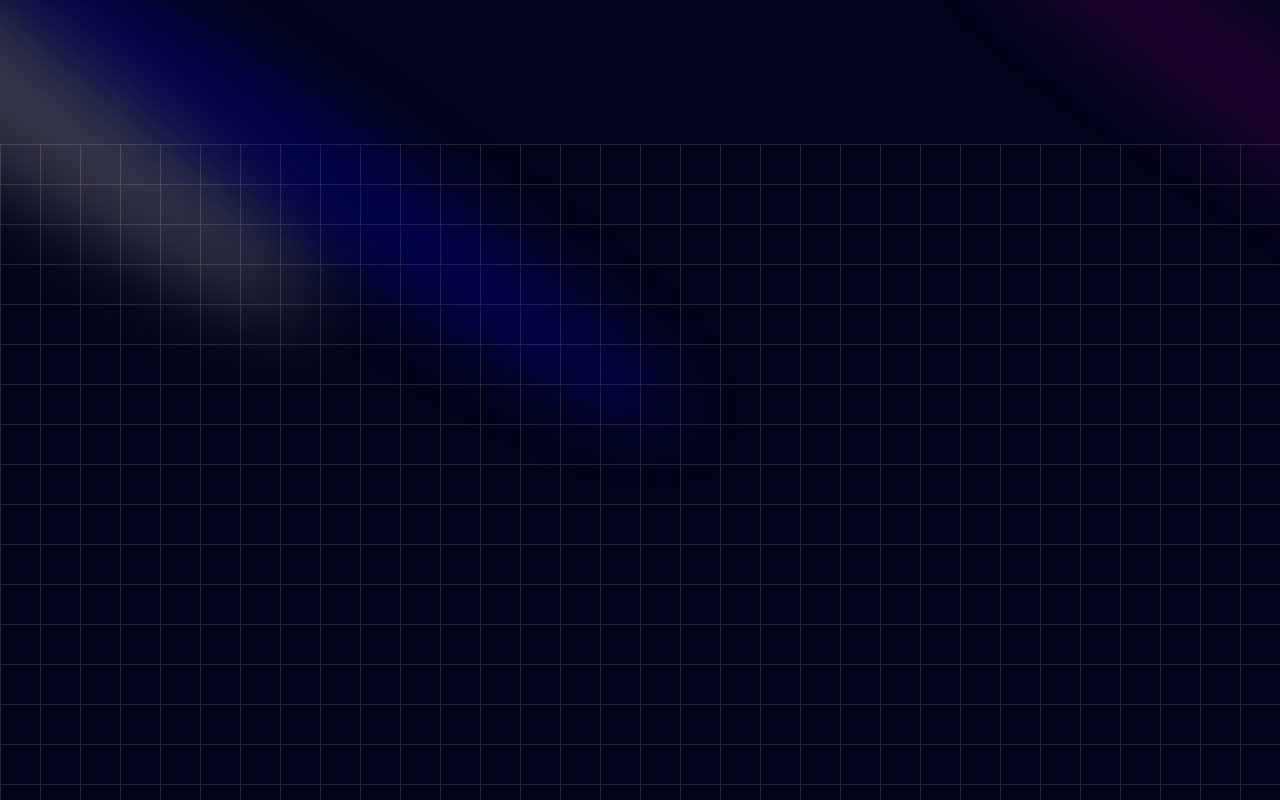
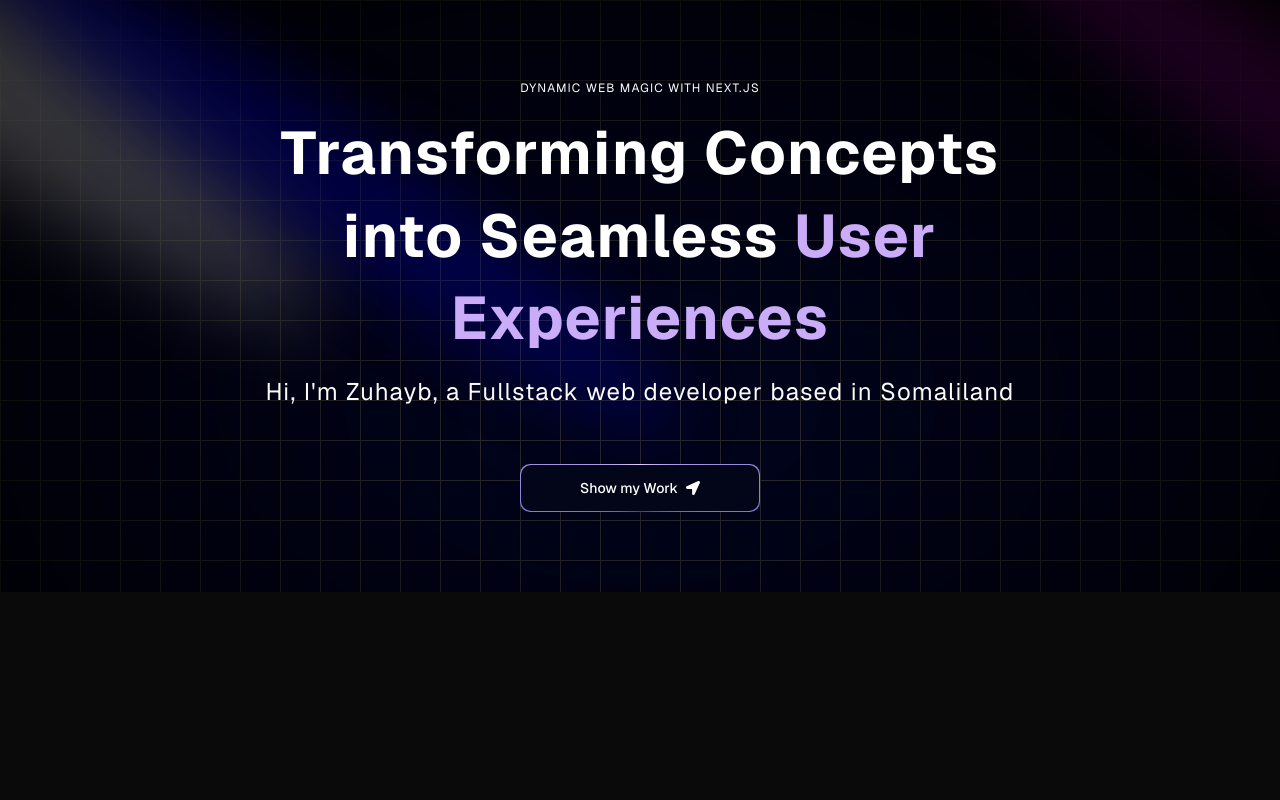
Before and after one commit to DrZiMo/portfolio, a Next.js app: page / in a window 1280 px wide. Shown: the top 800 px of the page. Built offline with nearby package versions, Linux system fonts and the light colour scheme.

Commit message:
add ThemeProvider, MagicButton, and FloatingNav components; enhance Hero section with text effects and update global styles

```diff
--- a/app/globals.css
+++ b/app/globals.css
@@ -275,9 +275,12 @@
   * {
     @apply border-border outline-ring/50;
   }
+
   body {
     @apply bg-background text-foreground;
+    font-family: var(--font-geist-sans), sans-serif;
   }
+
   html {
     @apply font-sans;
   }
--- a/app/layout.tsx
+++ b/app/layout.tsx
@@ -1,6 +1,7 @@
 import type { Metadata } from 'next'
 import { Geist, Geist_Mono } from 'next/font/google'
 import './globals.css'
+import { ThemeProvider } from '@/components/ThemeProvider'
 
 const geistSans = Geist({
   variable: '--font-geist-sans',
@@ -28,7 +29,16 @@ export default function RootLayout({
       lang='en'
       className={`${geistSans.variable} ${geistMono.variable} h-full antialiased`}
     >
-      <body className='min-h-full flex flex-col'>{children}</body>
+      <body className='min-h-full flex flex-col'>
+        <ThemeProvider
+          attribute='class'
+          defaultTheme='dark'
+          enableSystem
+          disableTransitionOnChange
+        >
+          {children}
+        </ThemeProvider>
+      </body>
     </html>
   )
 }
--- a/components/Hero.tsx
+++ b/components/Hero.tsx
@@ -1,10 +1,13 @@
 import { Spotlight } from './ui/spotlight'
 import { cn } from '@/lib/utils'
+import { TextGenerateEffect } from './ui/text-generate-effect'
+import MagicButton from './MagicButton'
+import { FaLocationArrow } from 'react-icons/fa'
 
 const Hero = () => {
   return (
-    <div className='pb-20 pt-36'>
-      <div className='w-full'>
+    <>
+      <div className='w-full text-center'>
         <Spotlight
           className='-top-40 -left-40 md:-left-32 md:-top-20 h-screen'
           fill='white'
@@ -17,25 +20,42 @@ const Hero = () => {
 
         <Spotlight className='top-28 left-80 h-[80vh] w-[50vw]' fill='blue' />
 
-        <div className='relative flex h-screen w-full items-center justify-center bg-black-100'>
+        <div className='absolute top-0 left-0 flex h-screen w-full items-center justify-center bg-white dark:bg-black-100'>
           <div
             className={cn(
               'absolute inset-0',
               'bg-size-[40px_40px]',
-              'linear-gradient(to_bottom,#e4e4e7_1px,transparent_1px)]',
-              'bg-[linear-gradient(to_right,#262626_1px,transparent_1px),linear-gradient(to_bottom,#262626_1px,transparent_1px)]',
+              'bg-[linear-gradient(to_right,#e4e4e7_1px,transparent_1px),linear-gradient(to_bottom,#e4e4e7_1px,transparent_1px)]',
+              'dark:bg-[linear-gradient(to_right,#262626_1px,transparent_1px),linear-gradient(to_bottom,#262626_1px,transparent_1px)]',
             )}
           />
-          <div className='pointer-events-none absolute inset-0 flex items-center justify-center [mask-image:radial-gradient(ellipse_at_center,transparent_20%,black)]bg-black-100' />
+          {/* Radial gradient for the container to give a faded look */}
+          <div className='pointer-events-none absolute inset-0 flex items-center justify-center bg-white [mask-image:radial-gradient(ellipse_at_center,transparent_20%,black)] dark:bg-black'></div>
         </div>
 
-        <div className='flex justify-center z-20'>
-          <div className='max-w-[89vw]'>
-            <h1>Dynamic Web Magic with Next.js</h1>
+        <div className='flex flex-col justify-center items-center z-20 relative my-20'>
+          <div className='max-w-[89vw] md:max-w-2xl lg:max-w-[60vw] flex flex-col items-center justify-center'>
+            <h2 className='uppercase tracking-widest text-xs text-center max-w-80'>
+              Dynamic Web Magic with Next.js
+            </h2>
+
+            <TextGenerateEffect
+              className='text-center text-[40px] md:text-5xl lg:text-6xl'
+              words='Transforming Concepts into Seamless User Experiences'
+            />
+
+            <p className='text-center md:tracking-wider mb-4 text-sm md:text-lg lg:text-2xl'>
+              Hi, I&apos;m Zuhayb, a Fullstack web developer based in Somaliland
+            </p>
           </div>
+          <MagicButton
+            title='Show my Work'
+            icon={<FaLocationArrow />}
+            position='right'
+          />
         </div>
       </div>
-    </div>
+    </>
   )
 }
 
--- /dev/null
+++ b/components/MagicButton.tsx
@@ -0,0 +1,31 @@
+const MagicButton = ({
+  title,
+  icon,
+  position,
+  handleClick,
+  otherClasses,
+}: {
+  title: string
+  icon: React.ReactNode
+  position: string
+  handleClick?: () => void
+  otherClasses?: string
+}) => {
+  return (
+    <button
+      className='relative inline-flex h-12 overflow-hidden rounded-lg p-px focus:outline-none w-full md:w-60 md:mt-10'
+      onClick={handleClick}
+    >
+      <span className='absolute inset-[-1000%] animate-[spin_2s_linear_infinite] bg-[conic-gradient(from_90deg_at_50%_50%,#E2CBFF_0%,#393BB2_50%,#E2CBFF_100%)]' />
+      <span
+        className={`inline-flex h-full w-full cursor-pointer items-center justify-center rounded-lg bg-slate-950 px-7 text-sm font-medium text-white backdrop-blur-3xl gap-2 ${otherClasses}`}
+      >
+        {position == 'left' && icon}
+        {title}
+        {position == 'right' && icon}
+      </span>
+    </button>
+  )
+}
+
+export default MagicButton
--- /dev/null
+++ b/components/ThemeProvider.tsx
@@ -0,0 +1,11 @@
+'use client'
+
+import * as React from 'react'
+import { ThemeProvider as NextThemesProvider } from 'next-themes'
+
+export function ThemeProvider({
+  children,
+  ...props
+}: React.ComponentProps<typeof NextThemesProvider>) {
+  return <NextThemesProvider {...props}>{children}</NextThemesProvider>
+}
--- /dev/null
+++ b/components/ui/floating-navbar.tsx
@@ -0,0 +1,88 @@
+"use client";
+import React, { useState } from "react";
+import {
+  motion,
+  AnimatePresence,
+  useScroll,
+  useMotionValueEvent,
+} from "motion/react";
+import { cn } from "@/lib/utils";
+
+export const FloatingNav = ({
+  navItems,
+  className,
+}: {
+  navItems: {
+    name: string;
+    link: string;
+    icon?: JSX.Element;
+  }[];
+  className?: string;
+}) => {
+  const { scrollYProgress } = useScroll();
+  const [visible, setVisible] = useState(false);
+
+  useMotionValueEvent(scrollYProgress, "change", (current) => {
+    if (typeof current === "number") {
+      const direction = current - scrollYProgress.getPrevious()!;
+
+      if (scrollYProgress.get() < 0.05) {
+        setVisible(false);
+      } else {
+        if (direction < 0) {
+          setVisible(true);
+        } else {
+          setVisible(false);
+        }
+      }
+    }
+  });
+
+  return (
+    <AnimatePresence mode="wait">
+      <motion.div
+        initial={{
+          opacity: 1,
+          y: -100,
+        }}
+        animate={{
+          y: visible ? 0 : -100,
+          opacity: visible ? 1 : 0,
+        }}
+        transition={{
+          duration: 0.2,
+        }}
+        className={cn(
+          "flex max-w-fit fixed top-10 inset-x-0 mx-auto z-[5000] items-center justify-center",
+          className
+        )}
+      >
+        <div className="flex items-center justify-center gap-2 rounded-full border border-white/10 bg-white/80 px-2 py-1.5 shadow-lg shadow-black/10 backdrop-blur-md dark:border-white/10 dark:bg-black/50">
+          {/* Nav items container */}
+          <div className="flex items-center gap-1">
+            {navItems.map((navItem, idx: number) => (
+              <a
+                key={`link-${idx}`}
+                href={navItem.link}
+                className={cn(
+                  "relative flex items-center gap-1 rounded-full px-4 py-2 text-sm font-medium text-neutral-600 transition-colors hover:bg-neutral-100 hover:text-neutral-900 dark:text-neutral-300 dark:hover:bg-white/10 dark:hover:text-white"
+                )}
+              >
+                <span className="block sm:hidden">{navItem.icon}</span>
+                <span className="hidden sm:block">{navItem.name}</span>
+              </a>
+            ))}
+          </div>
+
+          {/* Divider */}
+          <div className="h-5 w-px bg-neutral-200 dark:bg-white/10" />
+
+          {/* CTA Button */}
+          <button className="relative rounded-full bg-neutral-900 px-4 py-2 text-sm font-medium text-white transition-all hover:bg-neutral-800 hover:shadow-lg hover:shadow-neutral-900/20 dark:bg-white dark:text-black dark:hover:bg-neutral-100 dark:hover:shadow-white/20">
+            <span>Login</span>
+          </button>
+        </div>
+      </motion.div>
+    </AnimatePresence>
+  );
+};
--- /dev/null
+++ b/components/ui/text-generate-effect.tsx
@@ -0,0 +1,62 @@
+'use client'
+import { useEffect } from 'react'
+import { motion, stagger, useAnimate } from 'motion/react'
+import { cn } from '@/lib/utils'
+
+export const TextGenerateEffect = ({
+  words,
+  className,
+  filter = true,
+  duration = 0.5,
+}: {
+  words: string
+  className?: string
+  filter?: boolean
+  duration?: number
+}) => {
+  const [scope, animate] = useAnimate()
+  let wordsArray = words.split(' ')
+  useEffect(() => {
+    animate(
+      'span',
+      {
+        opacity: 1,
+        filter: filter ? 'blur(0px)' : 'none',
+      },
+      {
+        duration: duration ? duration : 1,
+        delay: stagger(0.2),
+      },
+    )
+  }, [scope.current])
+
+  const renderWords = () => {
+    return (
+      <motion.div ref={scope}>
+        {wordsArray.map((word, idx) => {
+          return (
+            <motion.span
+              key={word + idx}
+              className={`${idx > 3 ? 'text-purple' : 'dark:text-white text-black'} opacity-0`}
+              style={{
+                filter: filter ? 'blur(10px)' : 'none',
+              }}
+            >
+              {word}{' '}
+            </motion.span>
+          )
+        })}
+      </motion.div>
+    )
+  }
+
+  return (
+    <div className={cn('font-bold', className)}>
+      <div className='my-4'>
+        <div className=' dark:text-white text-black leading-snug tracking-wide'>
+          {renderWords()}
+        </div>
+      </div>
+    </div>
+  )
+}
--- a/package.json
+++ b/package.json
@@ -18,6 +18,7 @@
     "next-themes": "^0.4.6",
     "react": "19.2.4",
     "react-dom": "19.2.4",
+    "react-icons": "^5.6.0",
     "shadcn": "^4.4.0",
     "tailwind-merge": "^3.5.0",
     "tailwindcss-animate": "^1.0.7",
```
Also changed, not shown: 1 other file (tests, documents, lock files or other folders).
